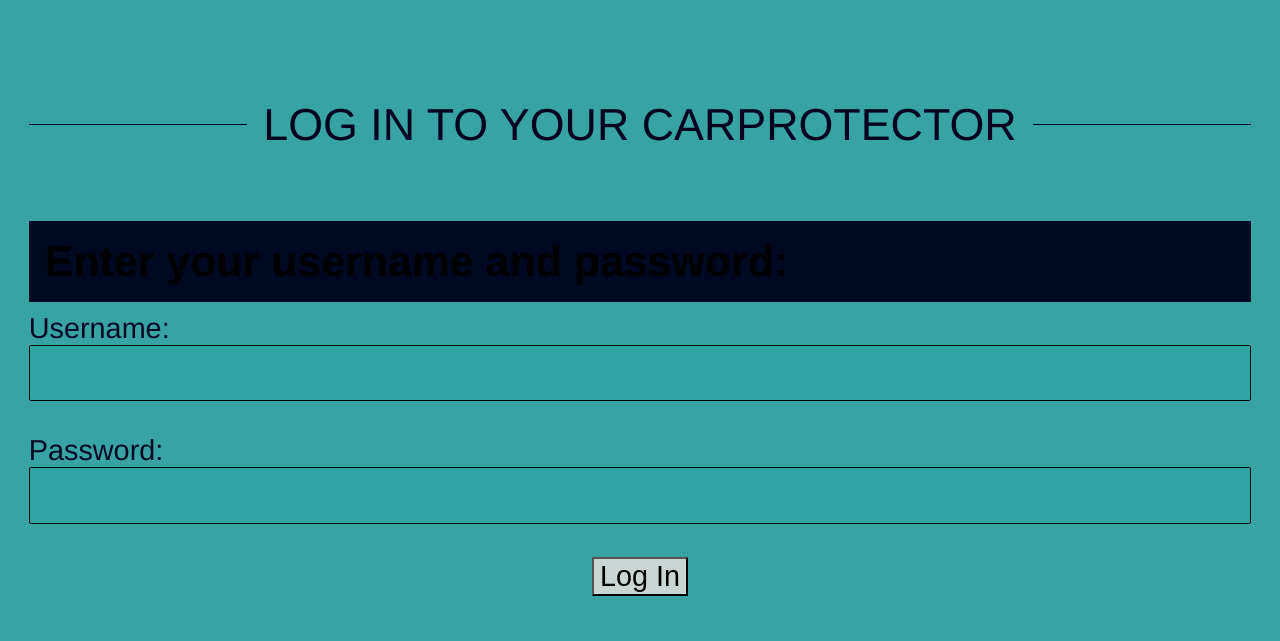
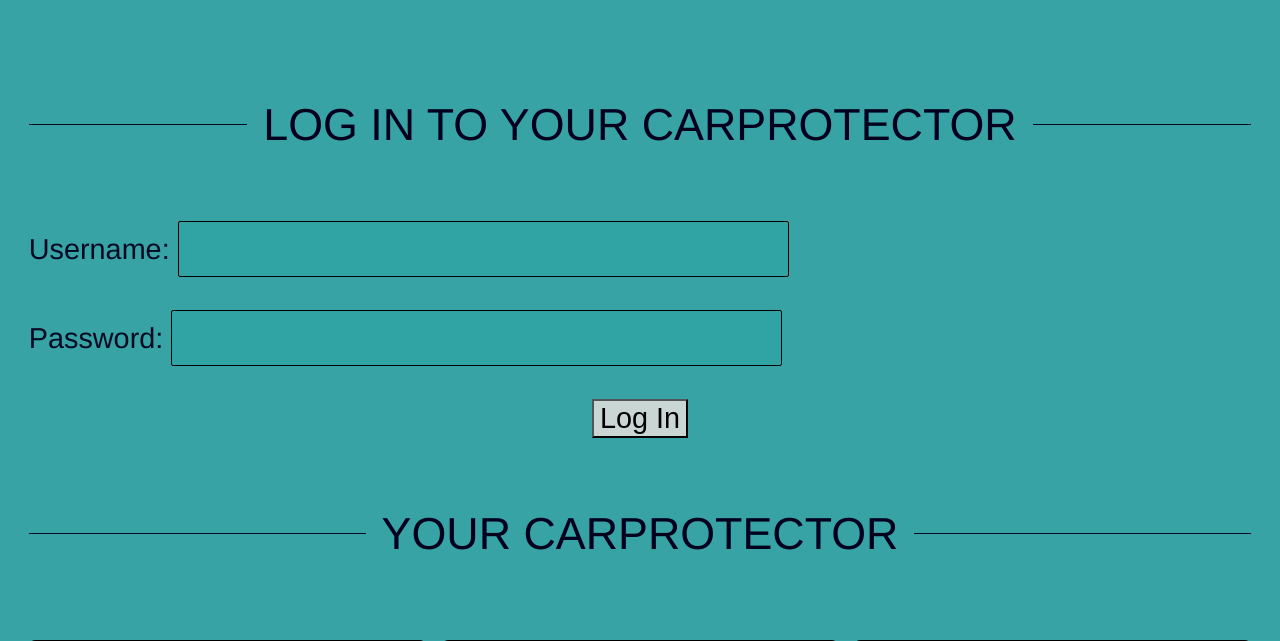
Before and after one commit to Girish-Krishnan/CarProtect, a Python web app: template web/src/templates/home.html in a window 1280 px wide. Shown: the part 383-1024 px from the top of the page. Run offline with Jinja, Linux system fonts and the light colour scheme; the template is opened without the code that fills it, so the values that code supplies are empty.

Commit message:
fix a little CSS

```diff
--- a/web/src/public/css/agile.css
+++ b/web/src/public/css/agile.css
@@ -286,16 +286,16 @@ input, textarea {
   border: none;
   background-color: var(--light-color);
   padding: var(--padding-med);
-  width: 100%;
+  width: 50%;
   font-size: inherit;
   outline: none;
   border: 1px solid var(--medium-color);
   border-radius: 2px;
-  width: 100%;
+
 }
 input:focus, textarea:focus {
   border-color: var(--dark--color);
-  background: #fff;
+  background: #78d6dc;
 }
 /* ------------ select ----- */
 .select {
--- a/web/src/templates/home.html
+++ b/web/src/templates/home.html
@@ -26,7 +26,6 @@
 
       <div class='separator'>Log in to your CarProtector</div>
 
-      <h3>Enter your username and password:</h3>
 
       <label>Username: </label>
       <input type="text" id="username" name="username"><br><br>
```
